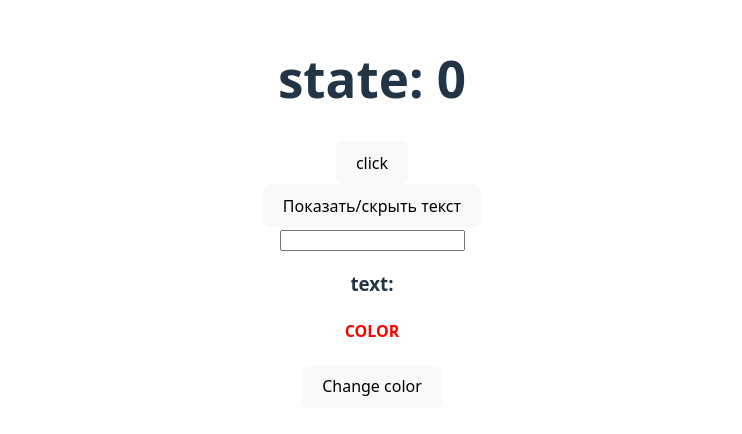
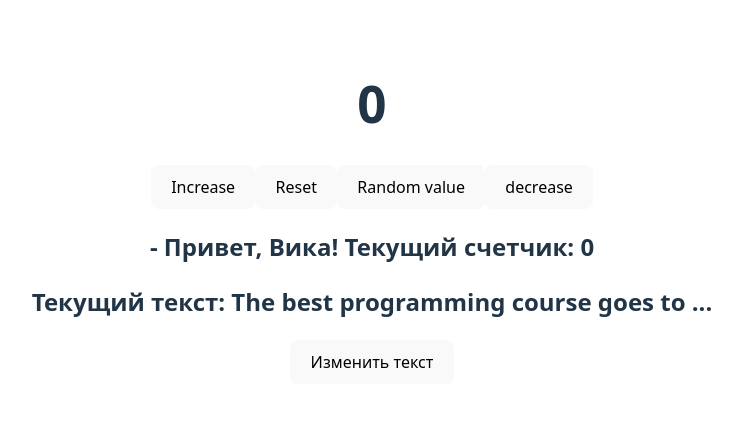
Before and after one commit to ViktoriaIvanova97/rrr-redev, a React (Vite) app: page / in a window 1280 px wide. Shown: the part 188-622 px from the top of the page, without its empty margins (268-1010 px from the left). Built offline with nearby package versions, Linux system fonts and the light colour scheme.

Commit message:
add tz - props and state

```diff
--- a/src/App.jsx
+++ b/src/App.jsx
@@ -1,15 +1,18 @@
-import { useState } from "react";
-import reactLogo from "./assets/react.svg";
-import viteLogo from "/vite.svg";
-import "./App.css";
-import StateFun from "./State";
+import { useState } from 'react'
+import reactLogo from './assets/react.svg'
+import viteLogo from '/vite.svg'
+import './App.css'
+import ParentComp from './ParentComponent'
+
 
 function App() {
+
+
   return (
     <>
-      <StateFun />
+    <ParentComp/>
     </>
-  );
+  )
 }
 
-export default App;
+export default App
--- /dev/null
+++ b/src/ChildComponent.jsx
@@ -0,0 +1,14 @@
+import React from "react";
+
+const ChildComponent = (props) => {
+  let counter = props.count;
+  return (
+    <>
+      <h2>
+        - Привет, {props.username}! Текущий счетчик: {counter}
+      </h2>
+    </>
+  );
+};
+
+export default ChildComponent;
--- /dev/null
+++ b/src/ParentComponent.jsx
@@ -0,0 +1,40 @@
+import React from "react";
+import { useState } from "react";
+import ChildComponent from "./ChildComponent";
+import SiblingComponent from "./SiblingComponent";
+
+const ParentComp = () => {
+  const name = "Вика";
+
+  const [state, setState] = useState(0);
+
+  const randomValue = () => {
+    const random = Math.floor(Math.random() * 10) + 1;
+    setState(random);
+  };
+
+  const decraeseButton = () => {
+    if (state > 0) {
+      setState((val) => val - 1);
+    }
+  };
+
+  return (
+    <>
+      <h1>{state}</h1>
+      <button onClick={() => setState((val) => val + 1)}>Increase</button>
+      <button onClick={() => setState(0)}>Reset</button>
+      <button onClick={randomValue}>Random value</button>
+      <button onClick={decraeseButton}>decrease</button>
+
+      <div>
+        <ChildComponent username={name} count={state} />
+      </div>
+      <div>
+        <SiblingComponent />
+      </div>
+    </>
+  );
+};
+
+export default ParentComp;
--- /dev/null
+++ b/src/SiblingComponent.jsx
@@ -0,0 +1,15 @@
+import React from "react";
+import { useState } from "react";
+
+const SiblingComponent = () => {
+	const [text, setText] = useState('The best programming course goes to ...')
+
+	return (
+		<>
+			<h2>Текущий текст: {text}</h2>
+			<button onClick={()=>{setText('REDEV')}}> Изменить текст</button>
+		</>
+	)
+}
+
+export default SiblingComponent
--- a/src/State.jsx
+++ /dev/null
@@ -1,55 +0,0 @@
-import React, { useState } from "react";
-
-const StateFun = () => {
-  const [increaseState, increaseSetState] = useState(0);
-  const [hideState, hideSetState] = useState(false);
-  const [inputState, inputSetState] = useState("");
-  const [colorState, colorSetState] = useState("red");
-
-  const changeInput = (text) => {
-    inputSetState(text.target.value);
-  };
-
-  const changeColor = () => {
-    colorSetState(colorState === "red" ? "green" : "red");
-  };
-  const style = {
-    color: colorState,
-  };
-
-  return (
-    <>
-      <div>
-        <h1>state: {increaseState}</h1>
-        <button onClick={() => increaseSetState((preState) => preState + 1)}>
-          click
-        </button>
-      </div>
-
-      <div>
-        {hideState && <h2>HELLO!</h2>}
-        <button
-          onClick={() => {
-            hideSetState((hide) => !hide);
-          }}
-        >
-          Показать/скрыть текст
-        </button>
-      </div>
-
-      <div>
-        <label>
-          <input type="text" value={inputState} onChange={changeInput} />
-        </label>
-        <h3>text:{inputState}</h3>
-		</div>
-
-      <div>
-        <h4 style ={style}>COLOR</h4>
-        <button onClick={changeColor}>Change color</button>
-      </div>
-    </>
-  );
-};
-
-export default StateFun;
```
